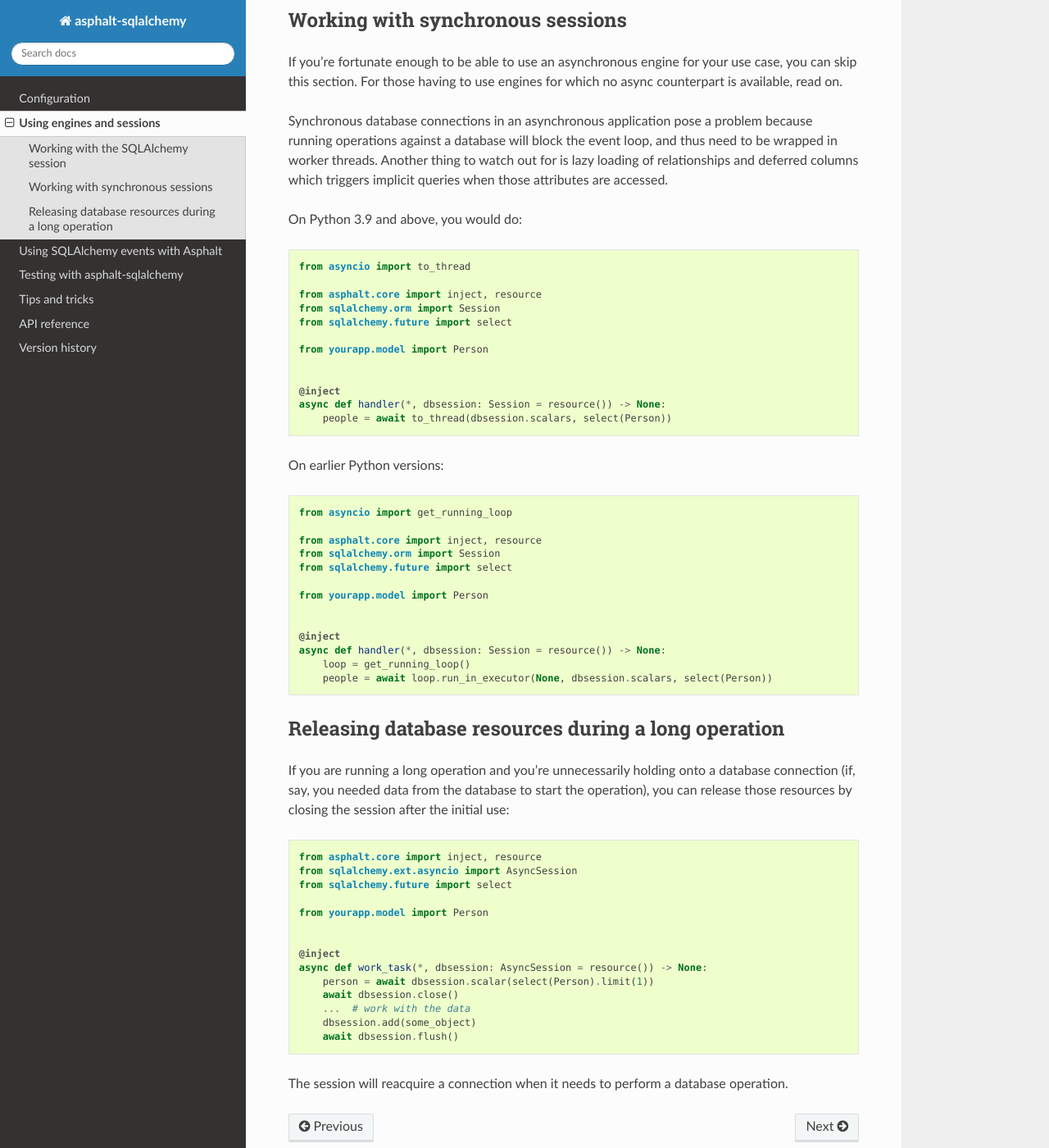
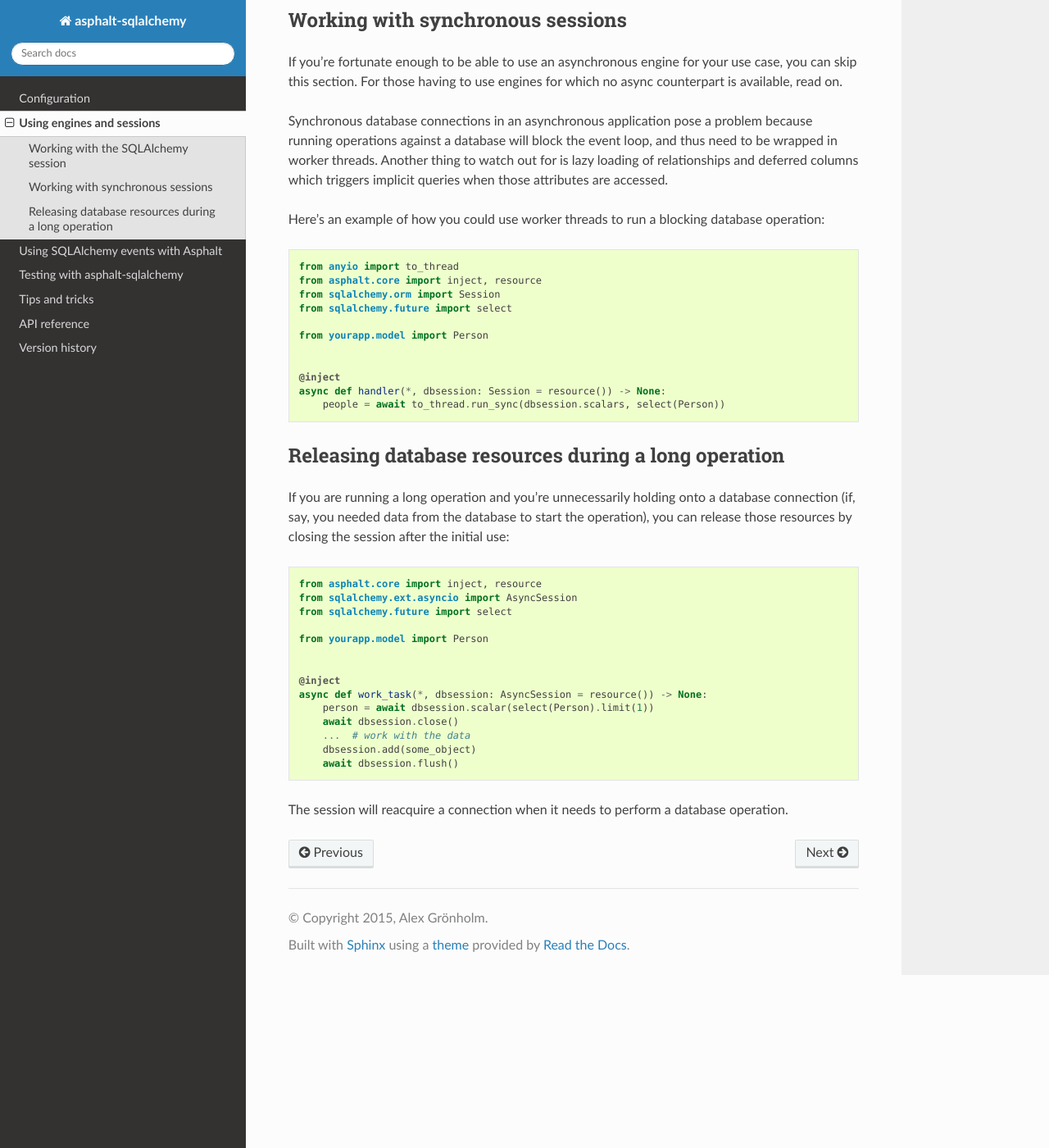
Before and after one commit to asphalt-framework/asphalt-sqlalchemy, a Sphinx documentation site: the page built from docs/usage.rst, in a window 1280 px wide and 1400 px high, scrolled down 893 px. Shown: the whole window at 82% size. Built offline with Sphinx 7.4.7 and the Read the Docs theme 2.0.0, drawn with Linux system fonts in a browser that asks for light colours; the version number could not be read and is left out.

Commit message:
Updated code to work with the latest changes in the core

```diff
--- a/docs/configuration.rst
+++ b/docs/configuration.rst
@@ -63,8 +63,7 @@ of the ``sqlalchemy`` component::
       sqlalchemy:
         resource_name: db1
         url: postgresql+asyncpg:///mydatabase
-      sqlalchemy2:
-        type: sqlalchemy
+      sqlalchemy/db2:
         resource_name: db2
         url: sqlite+aiosqlite:///mydb.sqlite
 
--- a/docs/usage.rst
+++ b/docs/usage.rst
@@ -51,10 +51,10 @@ wrapped in worker threads. Another thing to watch out for is lazy loading of
 relationships and deferred columns which triggers implicit queries when those attributes
 are accessed.
 
-On Python 3.9 and above, you would do::
+Here's an example of how you could use worker threads to run a blocking database
+operation::
 
-    from asyncio import to_thread
-
+    from anyio import to_thread
     from asphalt.core import inject, resource
     from sqlalchemy.orm import Session
     from sqlalchemy.future import select
@@ -64,24 +64,7 @@ On Python 3.9 and above, you would do::
 
     @inject
     async def handler(*, dbsession: Session = resource()) -> None:
-        people = await to_thread(dbsession.scalars, select(Person))
-
-
-On earlier Python versions::
-
-    from asyncio import get_running_loop
-
-    from asphalt.core import inject, resource
-    from sqlalchemy.orm import Session
-    from sqlalchemy.future import select
-
-    from yourapp.model import Person
-
-
-    @inject
-    async def handler(*, dbsession: Session = resource()) -> None:
-        loop = get_running_loop()
-        people = await loop.run_in_executor(None, dbsession.scalars, select(Person))
+        people = await to_thread.run_sync(dbsession.scalars, select(Person))
 
 Releasing database resources during a long operation
 ----------------------------------------------------
```
Also changed, not shown: .pre-commit-config.yaml, 3 other files.
